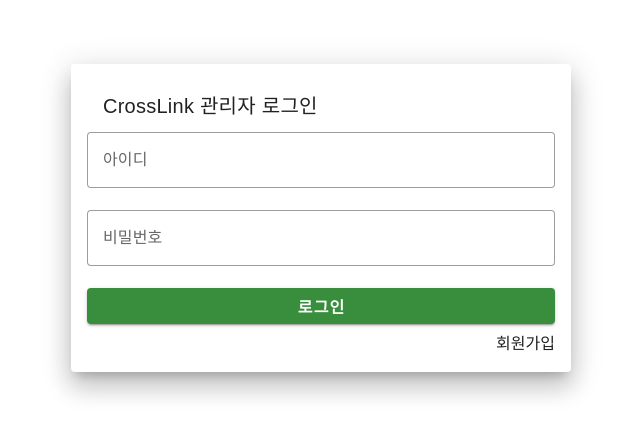
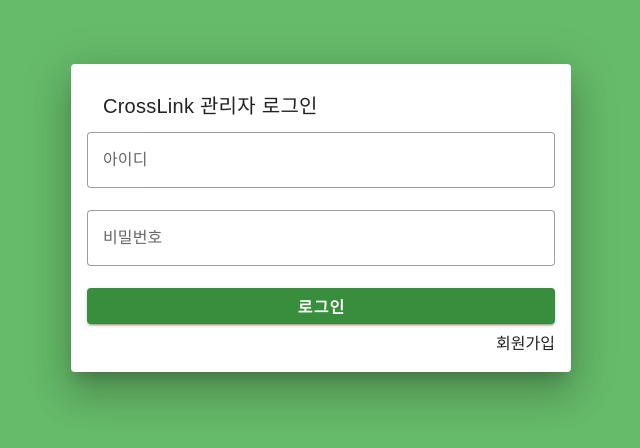
Before and after one commit to h0ngg0m/crosslink-admin-web, a Vue app: page /auth/login in a window 1280 px wide. Shown: the part 182-630 px from the top of the page, without its empty margins (319-959 px from the left). Built offline with nearby package versions, Linux system fonts and the light colour scheme.

Commit message:
:lipstick: login view color

```diff
--- a/src/layout/AuthLayout.vue
+++ b/src/layout/AuthLayout.vue
@@ -1,5 +1,5 @@
 <template>
-  <v-layout>
+  <v-layout class="bg-green-lighten-1">
     <v-main>
       <slot />
     </v-main>
--- a/src/views/auth/LoginView.vue
+++ b/src/views/auth/LoginView.vue
@@ -1,6 +1,6 @@
 <template>
   <div class="w-100 h-100 d-flex justify-center align-center">
-    <v-card class="pa-4" width="500" variant="elevated" elevation="16">
+    <v-card class="pa-4" width="500" variant="elevated" elevation="24">
       <v-card-item>
         <v-card-title>CrossLink 관리자 로그인</v-card-title>
       </v-card-item>
```
